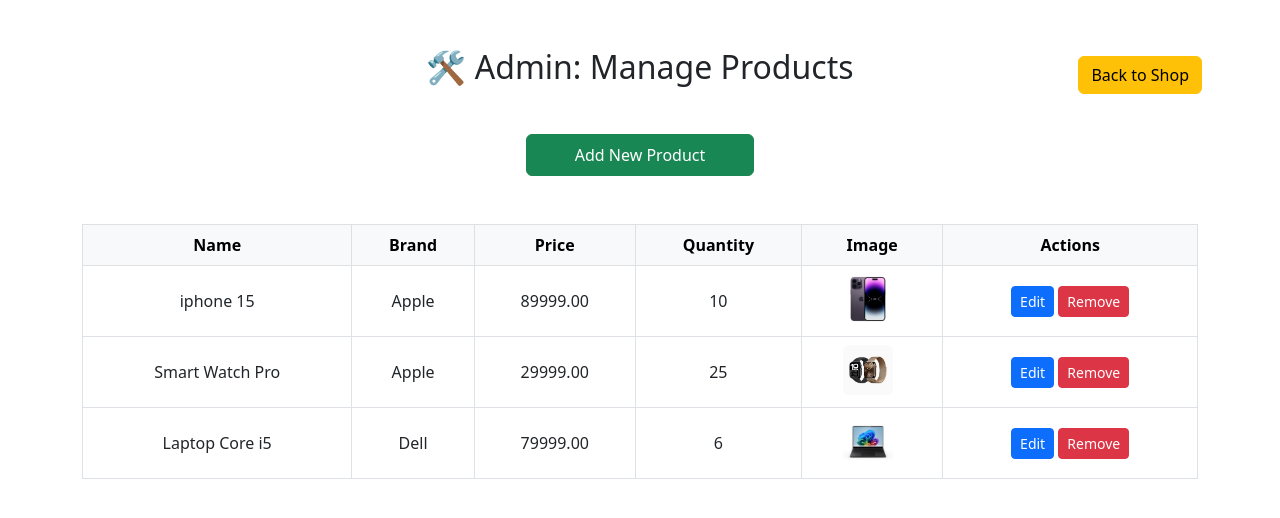
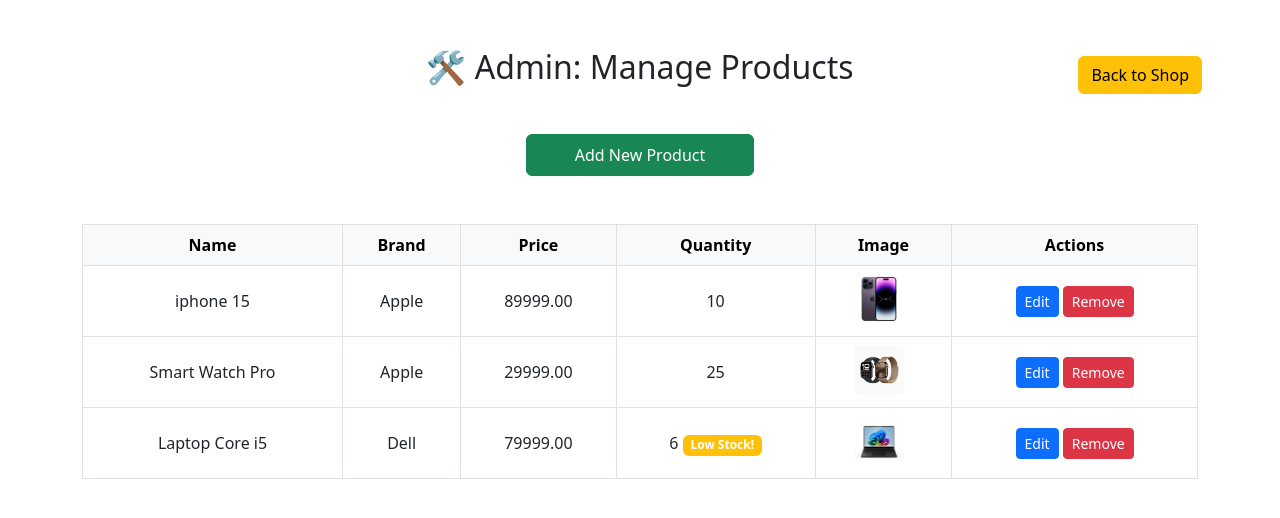
Before and after one commit to HariRooshan/ecommerce-website-buyhive, a PHP site: page /admin_products.php in a window 1280 px wide. Shown: the top 518 px of the page. Run offline with PHP 8.4, Linux system fonts and the light colour scheme; the visitor is signed in with stand-in values (Sample User, id 1); data comes from the database, SQL or seed files in the repository.

Commit message:
out of stock and low stock message

```diff
--- a/admin_products.php
+++ b/admin_products.php
@@ -166,8 +166,10 @@
                 <td><?= $row['price'] ?></td>
                 <td>
                     <?= $row['quantity'] ?>
-                    <?php if ($row['quantity'] < 5): ?>
-                        <span class="badge bg-danger mt-1">Low Stock!</span>
+                    <?php if ($row['quantity'] == 0): ?>
+                        <span class="badge bg-danger mt-1">OUT OF STOCK!</span>
+                    <?php elseif ($row['quantity'] < 10): ?>
+                        <span class="badge bg-warning mt-1">Low Stock!</span>
                     <?php endif; ?>
                 </td>
                 <td>
```
